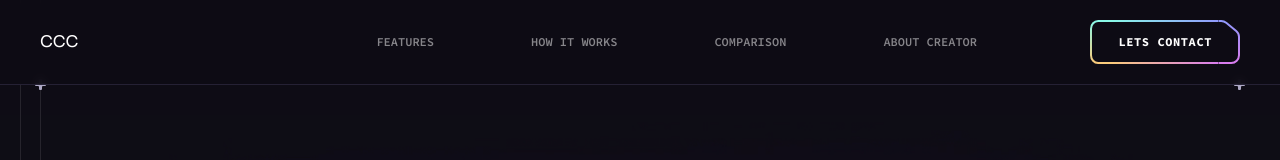
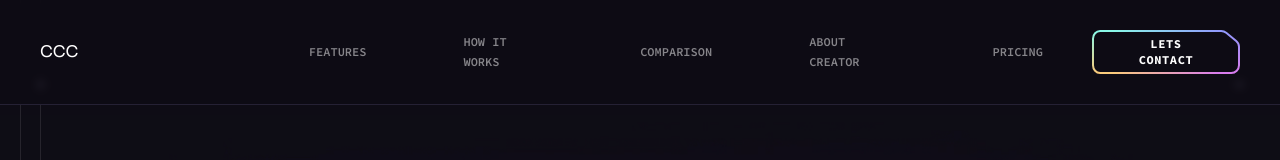
Before and after one commit to 789Abhi/CCC-Website, a React (Vite) app: page / in a window 1280 px wide. Shown: the top 160 px of the page. Built offline with nearby package versions, Linux system fonts and the light colour scheme.

Commit message:
New Website Design 6

```diff
--- a/src/components/Pricing.jsx
+++ b/src/components/Pricing.jsx
@@ -6,7 +6,7 @@ import Section from "./Section";
 
 const Pricing = () => {
   return (
-    <Section className="overflow-hidden" id="pricing">
+    <Section className="overflow-hidden" id="pricing" >
       <div className="container relative z-2">
         <div className="hidden relative justify-center mb-[6.5rem] lg:flex">
           <img
@@ -33,7 +33,7 @@ const Pricing = () => {
           title="Pay once, use forever"
         />
 
-        <div className="relative">
+        <div className="relative" >
           <PricingList />
           <LeftLine />
           <RightLine />
--- a/src/constants/index.js
+++ b/src/constants/index.js
@@ -46,7 +46,7 @@ export const navigation = [
   {
     id: "1",
     title: "How It Works",
-    url: "#pricing",
+    url: "#how-to-use",
   },
   {
     id: "2",
@@ -57,6 +57,11 @@ export const navigation = [
     id: "3",
     title: "About Creator",
     url: "#about",
+  },
+  {
+    id: "4",
+    title: "Pricing",
+    url: "#pricing",
   },
   {
     id: "4",
```
